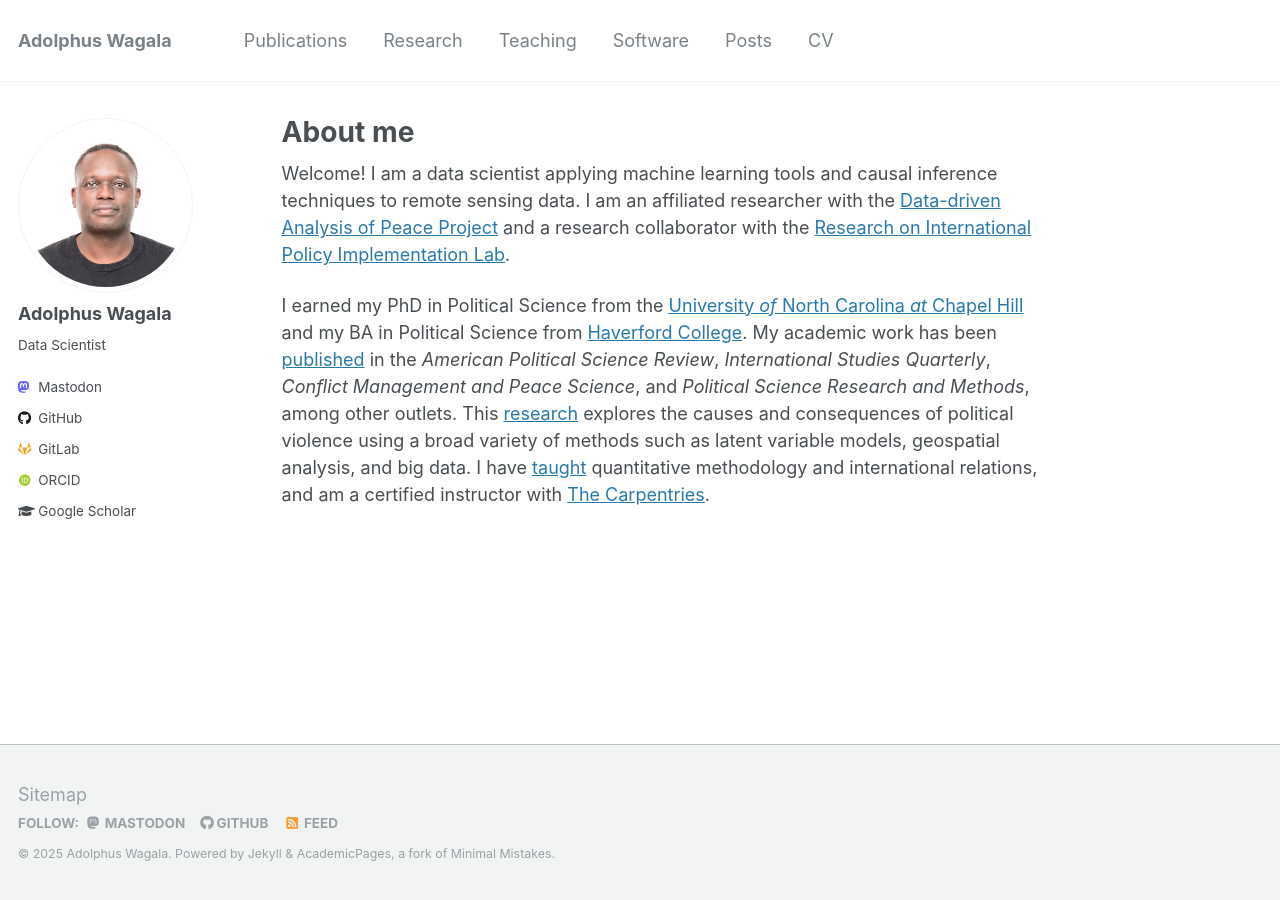
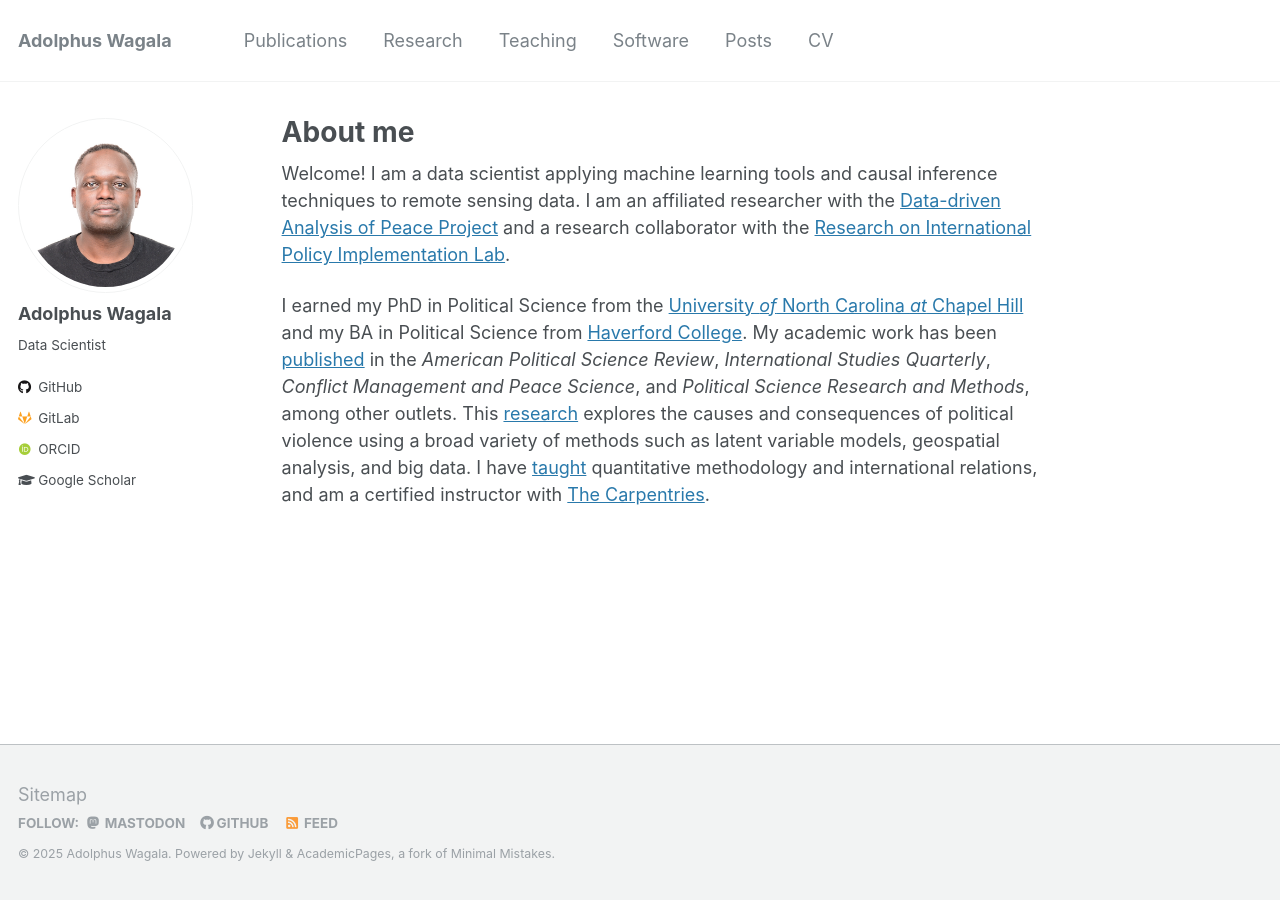
Before and after one commit to wagala/wagala.github.io, a Jekyll site: the page built from _pages/about.md, in a window 1280 px wide. Built offline with Jekyll 4.4.1, drawn with Linux system fonts in a browser that asks for light colours; some web fonts are replaced.

Commit message:
Update personal information in _config.yml

```diff
--- a/_config.yml
+++ b/_config.yml
@@ -10,8 +10,8 @@ locale                   : "en-US"
 title                    : "Adolphus Wagala"
 title_separator          : "-"
 name                     : &name "Adolphus Wagala"
-description              : &description "PResearch Fellow in Data Science"
-url                      : https://jayrobwilliams.com # the base hostname & protocol for your site e.g. "https://mmistakes.github.io"
+description              : &description "Research Fellow in Data Science"
+url                      : https://wagala.github.io # the base hostname & protocol for your site e.g. "https://mmistakes.github.io"
 baseurl                  : "" # the subpath of your site, e.g. "/blog"
 repository               : "wagala/wagala.github.io"
 teaser                   : # filename of teaser fallback teaser image placed in /images/, .e.g. "500x300.png"
@@ -79,7 +79,7 @@ analytics:
   google:
     tracking_id          :
   goatcounter:
-    code		 : jayrobwilliams
+    code		 : wagala
 
 
 # Site Author
@@ -109,7 +109,7 @@ author:
   impactstory      : #"https://profiles.impactstory.org/u/xxxx-xxxx-xxxx-xxxx"
   lastfm           :
   linkedin         :
-  mastodon         : "fosstodon.org/@jayrobw"
+  mastodon         : #"fosstodon.org/@jayrobw"
   pinterest        :
   soundcloud       :
   stackoverflow    : #"https://stackoverflow.com/users/10912314/jayrobwilliams"
```
